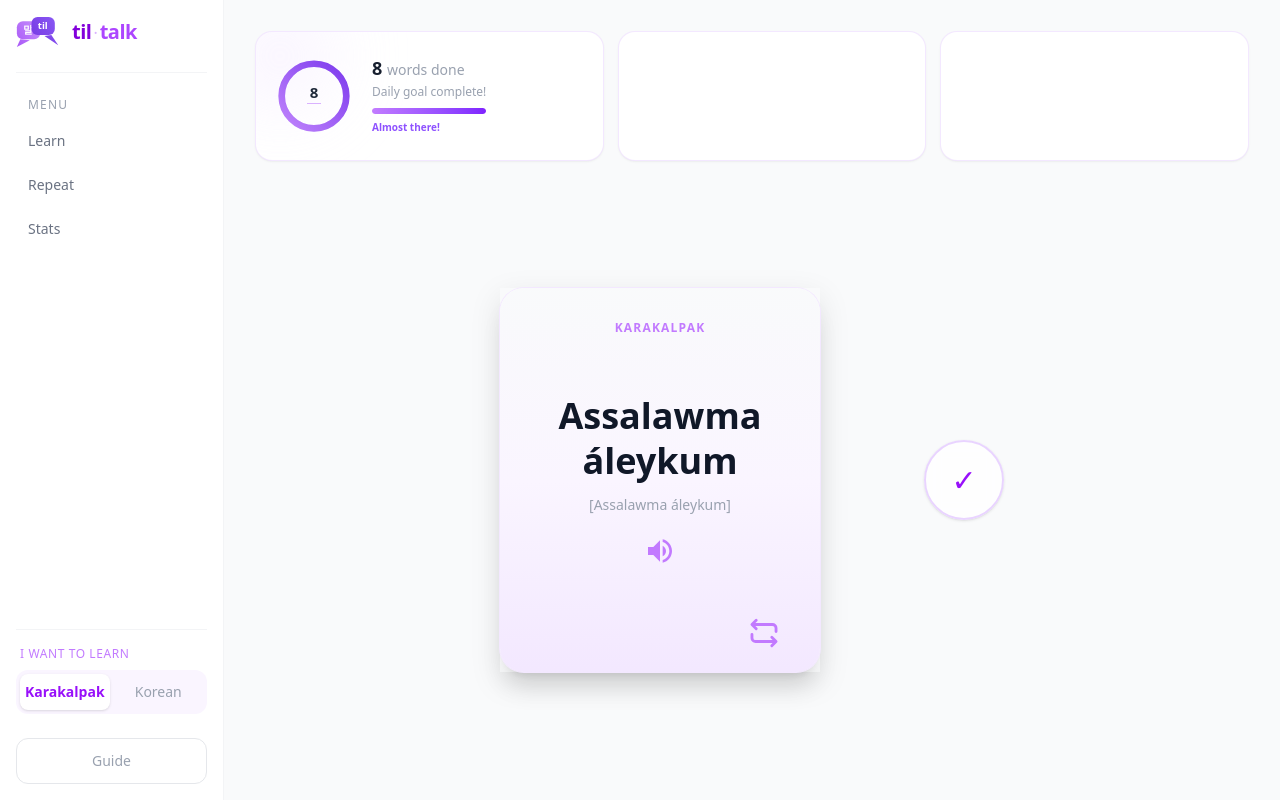
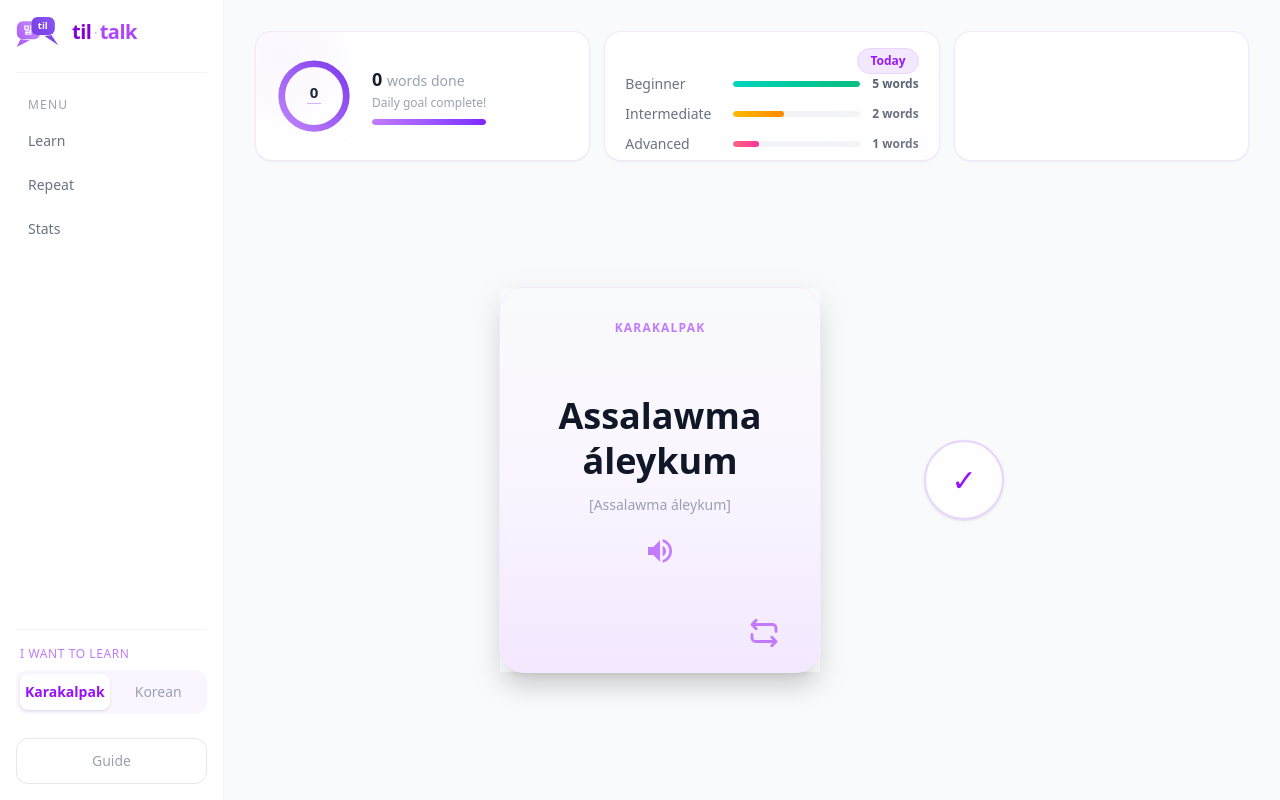
Before and after one commit to mehribanko/Til-Talk-front, a React (Vite) app: page /learn in a window 1280 px wide. Built offline with nearby package versions, Linux system fonts and the light colour scheme.

Commit message:
setting up stat cards

```diff
--- /dev/null
+++ b/src/components/card/CategoryBreakdownCard.tsx
@@ -0,0 +1,52 @@
+interface CategoryBreakdownCardProps {
+    beg?: number;
+    mid?: number;
+    adv?: number;
+}
+
+const categories = [
+    { label: 'Beginner',     key: 'beg', gradient: 'from-teal-400 to-emerald-500' },
+    { label: 'Intermediate', key: 'mid', gradient: 'from-amber-400 to-orange-400'  },
+    { label: 'Advanced',     key: 'adv', gradient: 'from-rose-400 to-pink-500'     },
+] as const;
+
+export const CategoryBreakdownCard = ({ beg = 5, mid = 2, adv = 1 }: CategoryBreakdownCardProps) => {
+    const counts = { beg, mid, adv };
+    const max = Math.max(beg, mid, adv, 1);
+
+    return (
+        <div className="flex-1 bg-white rounded-2xl shadow-sm ring-1 ring-purple-100 px-5 py-4 flex flex-col justify-between overflow-hidden relative">
+
+            <div className="absolute -bottom-5 -right-5 w-20 h-20 bg-purple-50 rounded-full blur-2xl opacity-60 pointer-events-none" />
+
+            {/* Today badge only */}
+            <div className="flex justify-end">
+                <span className="text-xs bg-purple-100 text-purple-600 font-bold px-3 py-1 rounded-full border border-purple-200">
+                    Today
+                </span>
+            </div>
+
+            {/* Bars */}
+            <div className="flex flex-col gap-2.5">
+                {categories.map(({ label, key, gradient }) => {
+                    const count = counts[key];
+                    return (
+                        <div key={key} className="flex items-center gap-3">
+                            <span className="text-sm text-gray-500 font-medium w-24 shrink-0">{label}</span>
+                            <div className="flex-1 h-1.5 bg-gray-100 rounded-full overflow-hidden">
+                                <div
+                                    className={`h-full rounded-full bg-gradient-to-r ${gradient}`}
+                                    style={{
+                                        width: `${(count / max) * 100}%`,
+                                        transition: 'width 0.6s ease-out',
+                                    }}
+                                />
+                            </div>
+                            <span className="text-xs font-bold text-gray-600 shrink-0">{count} words</span>
+                        </div>
+                    );
+                })}
+            </div>
+        </div>
+    );
+};
--- a/src/components/card/DailyPulseCard.tsx
+++ b/src/components/card/DailyPulseCard.tsx
@@ -1,12 +1,12 @@
 interface DailyPulseCardProps {
-    done?: number;
-    total?: number;
+    done?: number | null;
+    total?: number | null;
 }
 
 const RADIUS = 34;
 const CIRCUMFERENCE = 2 * Math.PI * RADIUS;
 
-export const DailyPulseCard = ({ done = 8, total = 15 }: DailyPulseCardProps) => {
+export const DailyPulseCard = ({ done, total }: DailyPulseCardProps) => {
     const progress = done / total;
     const offset = CIRCUMFERENCE * (1 - progress);
     const remaining = total - done;
--- a/src/components/card/StatCard.tsx
+++ b/src/components/card/StatCard.tsx
@@ -1,14 +1,16 @@
 import {DailyPulseCard} from "./DailyPulseCard.tsx";
+import {CategoryBreakdownCard} from "./CategoryBreakdownCard.tsx";
 
 interface StatCardProps {
     dailyLimit: number | null
+    doneLearning: number | null
 }
 
-export const StatCard = ({dailyLimit} : StatCardProps) => {
+export const StatCard = ({dailyLimit, doneLearning} : StatCardProps) => {
     return (
         <div className="h-32 flex gap-4 mb-8">
-            <DailyPulseCard done={8} total={dailyLimit} />
-            <div className="flex-1 bg-white rounded-2xl shadow-sm ring-1 ring-purple-100"></div>
+            <DailyPulseCard done={doneLearning} total={dailyLimit} />
+            <CategoryBreakdownCard beg={5} mid={2} adv={1} />
             <div className="flex-1 bg-white rounded-2xl shadow-sm ring-1 ring-purple-100"></div>
         </div>
     )
--- a/src/pages/LearnWordMenu.tsx
+++ b/src/pages/LearnWordMenu.tsx
@@ -8,6 +8,17 @@ type LearnedWordId = {
     id: number
 }
 
+type LearnedWordLevel = {
+    begLevel: number,
+    midLevel: number,
+    advLevel: number
+}
+
+const LEVEL_KEY_MAP = {
+    'Beginner': 'begLevel',
+    'Intermediate':  'midLevel',
+    'Advanced': 'advLevel'
+} as const;
 
 export const LearnWordMenu = () => {
 
@@ -16,23 +27,30 @@ export const LearnWordMenu = () => {
     const [learnLangType]= useState<'kor' | 'kk'>('kk');
     const [flippedCard, setFlippedCard] = useState(false);
     const currentWord = mockData[currentIdx];
-    const [learnedWords, setLearnedWords] = useState<LearnedWordId[]>([]);
     const [dailyLimit, setDailyLimit] = useState<number | null>(null);
+    const [newlyLearnWords, setNewLearnedWords] = useState<LearnedWordId[]>([]);
+    const [levelLearnWords, setLevelLearnWords] = useState<LearnedWordLevel>({
+        begLevel: 0,
+        midLevel: 0,
+        advLevel: 0
+    })
 
     const handleOnLearnClick = () => {
-        const newLearnedWords = [...learnedWords, {id: currentWord.id}];
+        setNewLearnedWords(prev => [...prev, {id: currentWord.id}]);
+        handleSaveLearnedWords({id: currentWord.id});
+        const levelKey = LEVEL_KEY_MAP[currentWord.level];
 
-        if(newLearnedWords.length >= 5) {
-            handleSaveLearnedWords(newLearnedWords);
-            setLearnedWords([]);
-        }else{
-            setLearnedWords(newLearnedWords);
-        }
+        setLevelLearnWords(prev => ({
+            ...prev,
+                [levelKey]: prev[levelKey] +1
+
+        }))
+
 
         setCurrentIdx((prev => prev +1));
         setFlippedCard(false);
+
     }
-
 
     const handleOnFlipClick = () => {
         setFlippedCard(prev => !prev);
@@ -42,8 +60,8 @@ export const LearnWordMenu = () => {
     const langData = currentWord[config.key];
     const flipLangData = currentWord[config.flipKey];
 
-    const handleSaveLearnedWords = (learnedWords : LearnedWordId[]) => {
-        console.log("saved!", learnedWords);
+    const handleSaveLearnedWords = (learnWordId : LearnedWordId) => {
+        console.log("saved!", learnWordId);
     }
 
     const handleFetchDailyLimit = useCallback(() =>   async () => {
@@ -69,7 +87,7 @@ export const LearnWordMenu = () => {
 
     return (
             <div className="h-full flex flex-col">
-                <StatCard dailyLimit = {dailyLimit} />
+                <StatCard doneLearning={newlyLearnWords.length} dailyLimit = {dailyLimit} />
 
                 <div className="flex-1 flex items-center justify-center">
 
```
